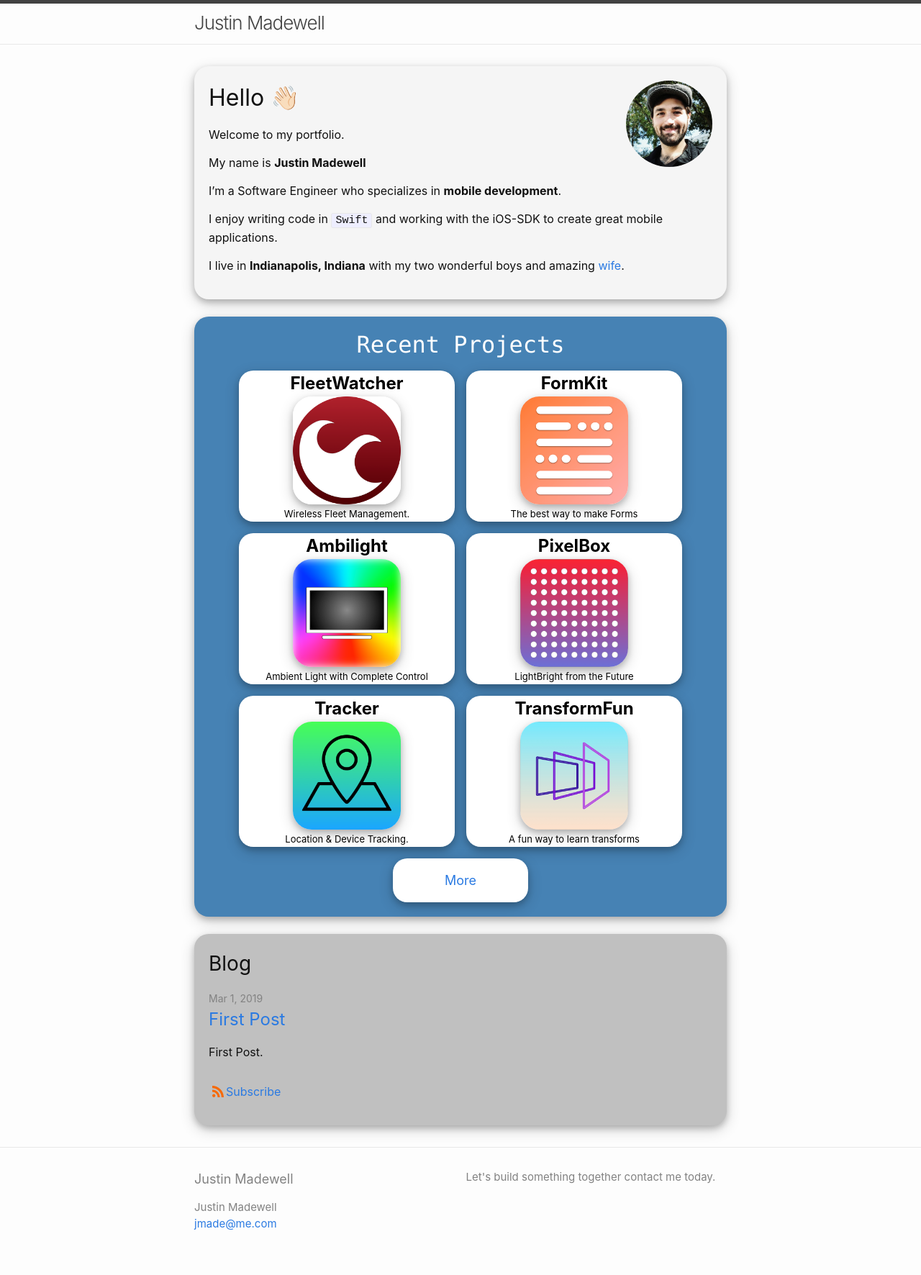
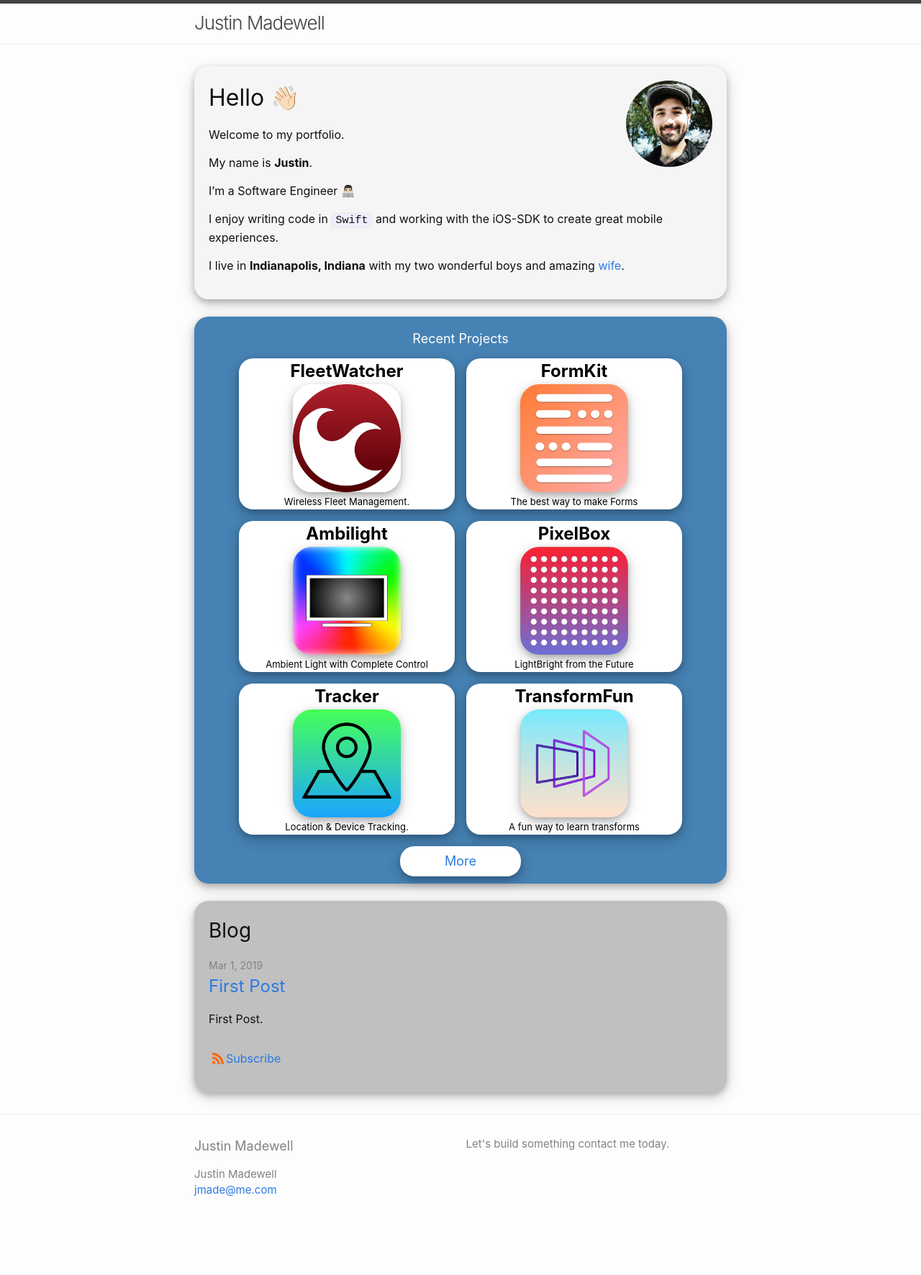
Before and after one commit to jmade/jmade.github.io, a Jekyll site: the page built from index.md, in a window 1280 px wide. Shown: the whole page at 72% size. Built offline with Jekyll 4.4.1, drawn with Linux system fonts in a browser that asks for light colours; our own code applies the rules of GitHub Pages for plain Markdown files; after the commit the page ends 1726 px from its top, so only the background shows below that.

Commit message:
few small edits.

```diff
--- a/_config.yml
+++ b/_config.yml
@@ -16,7 +16,7 @@
 title: Justin Madewell
 email: jmade@me.com
 description: >- # this means to ignore newlines until "baseurl:"
-  Let's build something together
+  Let's build something
   contact me today.
 baseurl: "" # the subpath of your site, e.g. /blog
 url: "" # the base hostname & protocol for your site, e.g. http://example.com
--- a/assets/css/style.scss
+++ b/assets/css/style.scss
@@ -34,14 +34,14 @@ a:hover {
 	width: 100%;
 	color: white;
 	line-height: 1.2;
-	font-size: xx-large;
-	font-family: Menlo, Monaco, Consolas, "Courier New", monospace;
+	font-size: large;
+	// font-family: Menlo, Monaco, Consolas, "Courier New", monospace;
 }
 
 
 .projects-footer {
 	background-color: white;
-	padding: 20px;
+	padding: 10px;
 	text-align: center;
 	width: 20%;
 	color: white;
@@ -49,7 +49,14 @@ a:hover {
 	font-size: large;
 	border-radius: 20px;
 	box-shadow: 0 4px 8px 0 rgba(0, 0, 0, 0.2), 0 6px 20px 0 rgba(0, 0, 0, 0.19);
-	margin-bottom: 20px;
+	margin-bottom: 10px;
+  transition: transform 0.2s;
+}
+
+.projects-footer:hover {
+  z-index: 10;
+  -webkit-transform: scale(1.01, 1.01);
+    transform: scale(1.01, 1.01);
 }
 
 
--- a/index.md
+++ b/index.md
@@ -8,10 +8,10 @@ show_excerpts: true
 
 Welcome to my portfolio.
 
-My name is **Justin Madewell**
+My name is **Justin**.
 
-I'm a Software Engineer who specializes in **mobile development**.
+I'm a Software Engineer 👨🏻‍💻
 
-I enjoy writing code in `Swift` and working with the iOS-SDK to create great mobile applications.
+I enjoy writing code in `Swift` and working with the iOS-SDK to create great mobile experiences.
 
 I live in **Indianapolis, Indiana** with my two wonderful boys and amazing [wife](https://www.instagram.com/mama.madewell/).
```
Also changed, not shown: formkit.md (+7 -1 lines), 2 other files.
